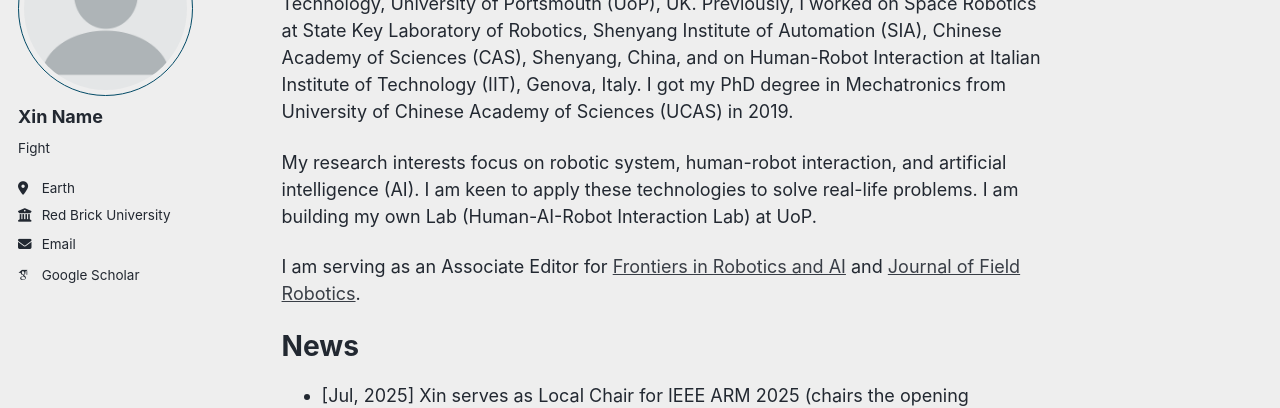
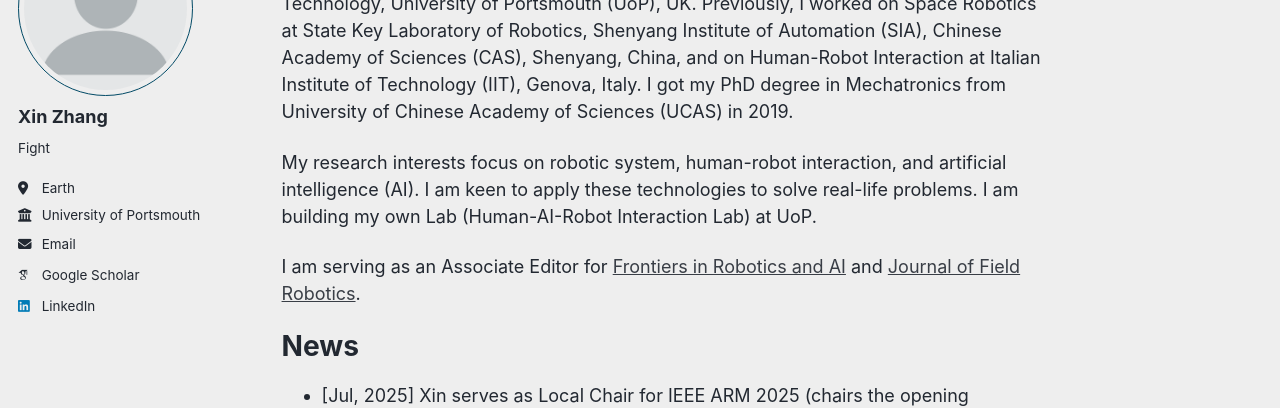
Before and after one commit to Mansion-ZX/Mansion-ZX.github.io, a Jekyll site: the page built from _pages/about.md, in a window 1280 px wide. Shown: the part 178-586 px from the top of the page. Built offline with Jekyll 4.4.1, drawn with Linux system fonts in a browser that asks for light colours; some web fonts are replaced; a script that is not in the unit is left out.

Commit message:
Update _config.yml

```diff
--- a/_config.yml
+++ b/_config.yml
@@ -24,18 +24,18 @@ repository               : "academicpages/academicpages.github.io"
 author:
   # Biographic information
   avatar           : "profile.png"
-  name             : "Xin Name"
+  name             : "Xin Zhang"
   pronouns         : # example: "she/her"
   bio              : "Fight"
   location         : "Earth"
-  employer         : "Red Brick University"
+  employer         : "University of Portsmouth"
   uri              : # URL
-  email            : "none@example.org"
+  email            : "xin.zhang@port.ac.uk"
 
   # Academic websites
   academia         : # URL
   arxiv            : # URL - Update with the correct link to your profile
-  googlescholar    : "https://scholar.google.com/citations?user=PS_CX0AAAAAJ"
+  googlescholar    : "https://scholar.google.com/citations?user=z_1nve4AAAAJ&hl"
   inspire-hep      : # URL
   impactstory      : # URL
   orcid            : # URL
@@ -63,7 +63,7 @@ author:
   keybase          : # Username
   instagram        : # Username
   lastfm           : # Username
-  linkedin         : # Username
+  linkedin         :  "xin-zhang-6123271ba"
   mastodon         : # URL
   medium           : # URL
   pinterest        : # Username
```
